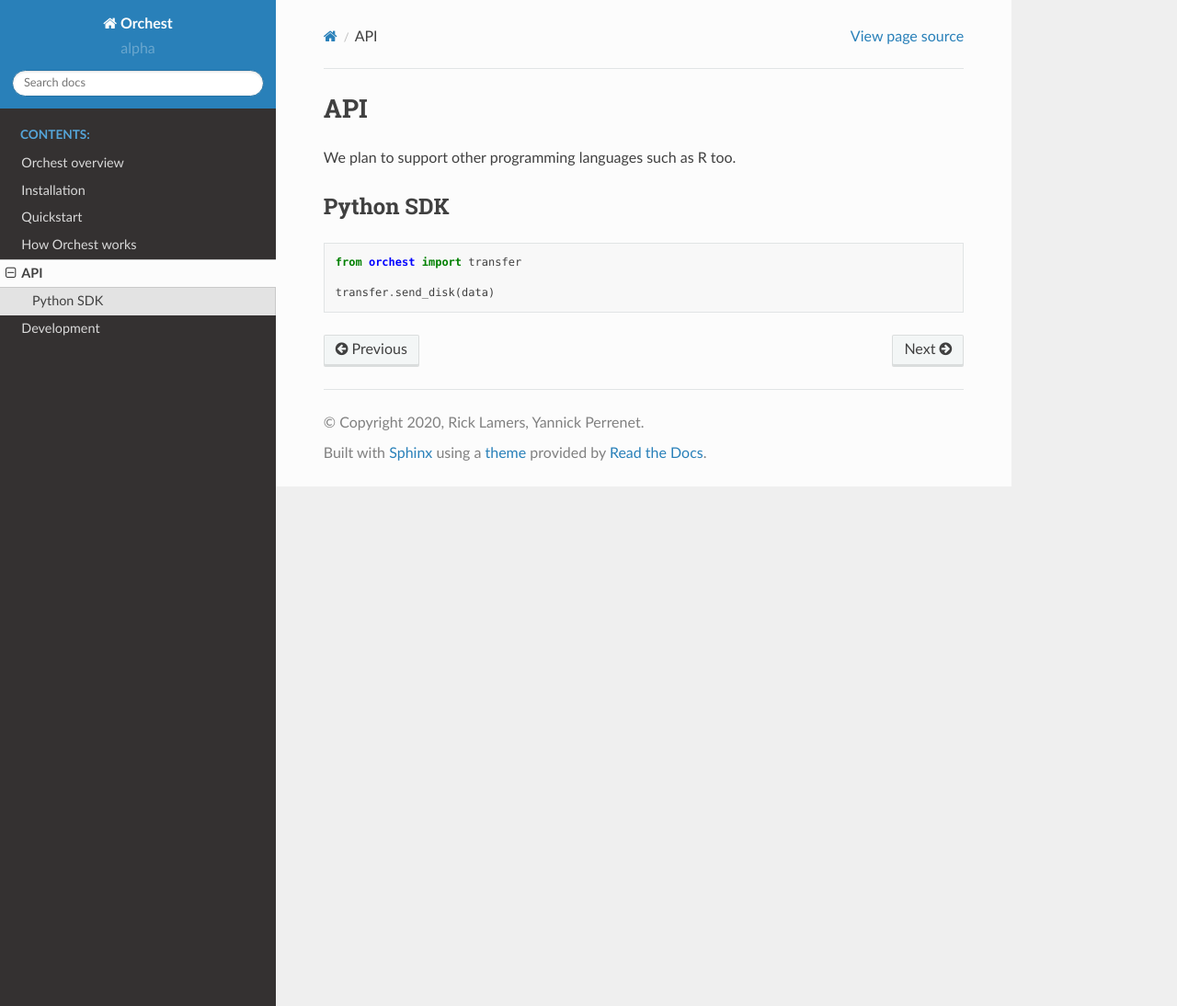
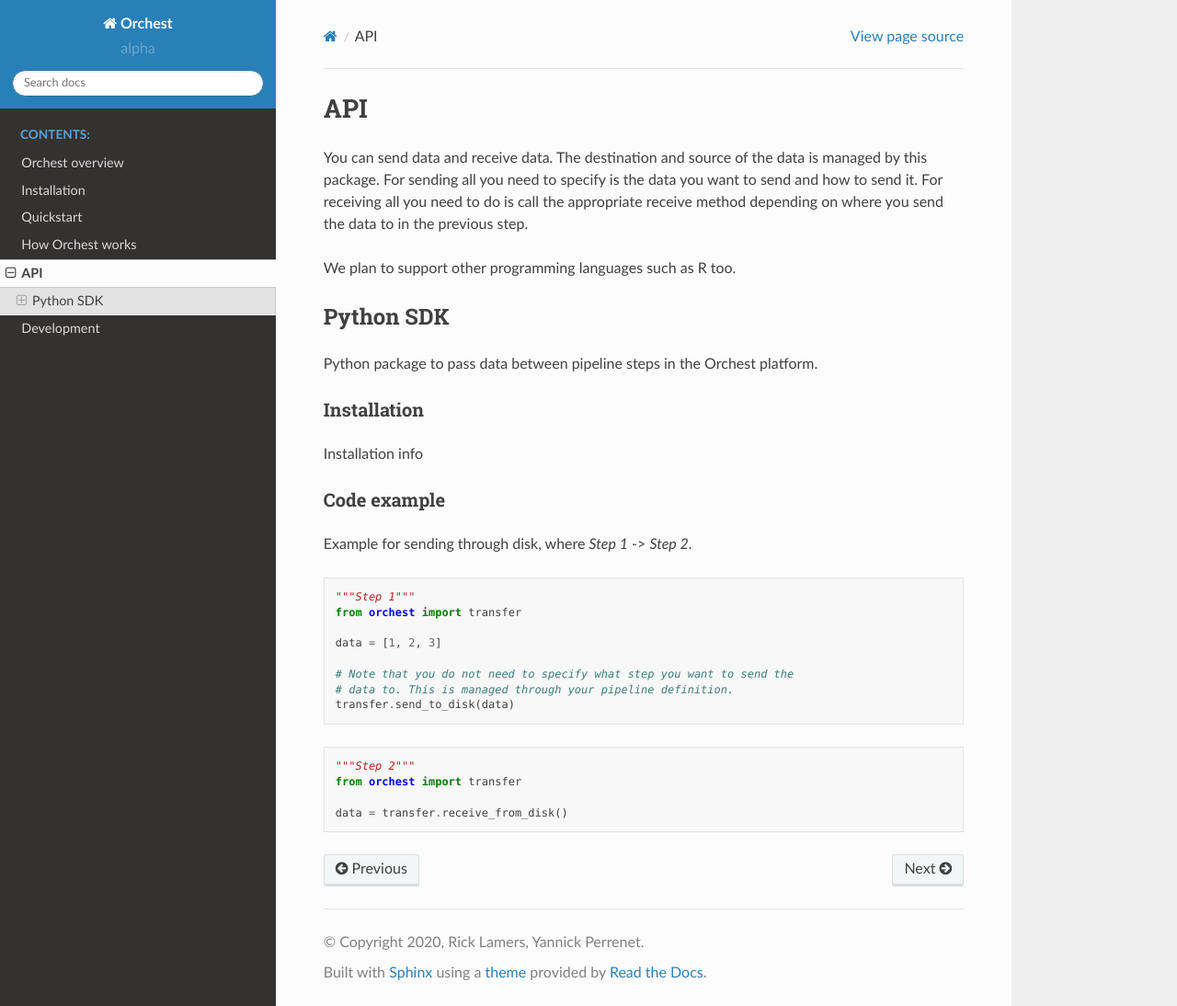
Before and after one commit to ReactExpert918/orchest, a Sphinx documentation site: the page built from docs/source/api/index.rst, in a window 1280 px wide and 1094 px high. Shown: the whole window at 92% size. Built offline with Sphinx 7.4.7 and the Read the Docs theme 2.0.0, drawn with Linux system fonts in a browser that asks for light colours.

Commit message:
Add docs for sdk

```diff
--- a/docs/source/api/index.rst
+++ b/docs/source/api/index.rst
@@ -1,12 +1,40 @@
 API
 ===
+
+You can send data and receive data. The destination and source of the data is managed by this
+package. For sending all you need to specify is the data you want to send and how to send it. For
+receiving all you need to do is call the appropriate receive method depending on where you send the
+data to in the previous step.
 
 We plan to support other programming languages such as R too.
 
 Python SDK
 ----------
+Python package to pass data between pipeline steps in the Orchest platform.
+
+Installation
+~~~~~~~~~~~~
+Installation info
+
+Code example
+~~~~~~~~~~~~
+Example for sending through disk, where `Step 1` -> `Step 2`.
+
 .. code-block:: python
 
+   """Step 1"""
    from orchest import transfer
 
-   transfer.send_disk(data)
+   data = [1, 2, 3]
+
+   # Note that you do not need to specify what step you want to send the
+   # data to. This is managed through your pipeline definition.
+   transfer.send_to_disk(data)
+
+
+.. code-block:: python
+
+   """Step 2"""
+   from orchest import transfer
+
+   data = transfer.receive_from_disk()
```
